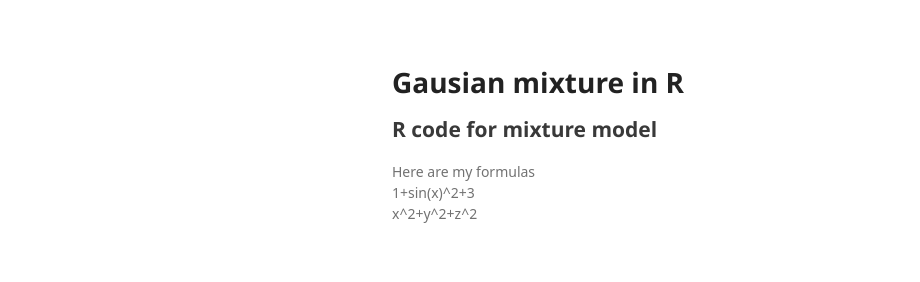
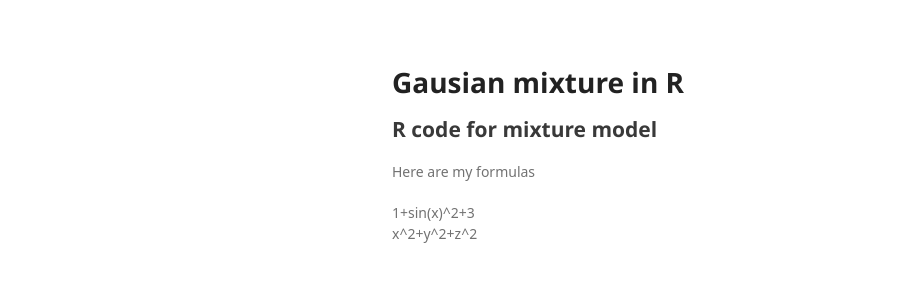
Before and after one commit to MichaelGhebre/Micab.github.io, a plain HTML site: page index.html in a window 1280 px wide. Shown: the part 984-1266 px from the top of the page, without its empty margins (178-1098 px from the left). Drawn offline with Linux system fonts and the light colour scheme; a web font is replaced by a local one.

Commit message:
Update index.html

```diff
--- a/index.html
+++ b/index.html
@@ -58,7 +58,8 @@
       <script type="text/javascript" src="http://latex.codecogs.com/latexit.js"></script>
       </head>
 
-      Here are my formulas
+      <p>Here are my formulas</p>
+
       <div lang="latex">1+sin(x)^2+3</div>
 
       <div lang="latex">x^2+y^2+z^2</div>
```
